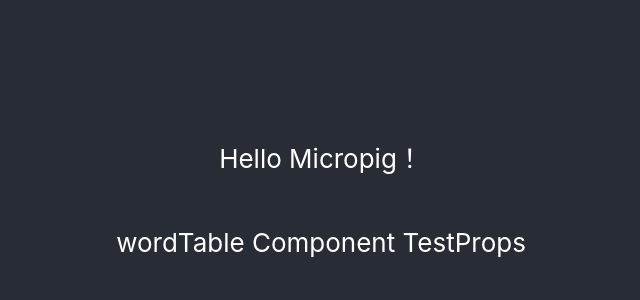
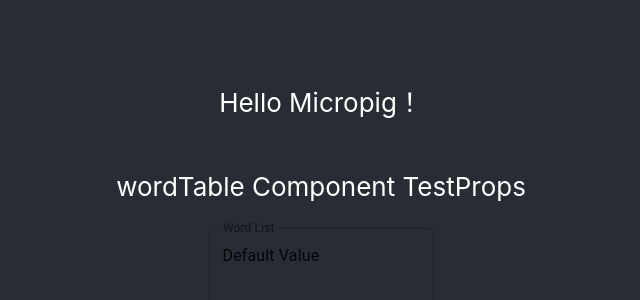
Before and after one commit to irys33/word-search-app, a React (Create React App) app: page / in a window 1280 px wide. Shown: the part 202-502 px from the top of the page, without its empty margins (319-959 px from the left). Built offline with nearby package versions, Linux system fonts and the light colour scheme.

Commit message:
add multi line form

```diff
--- a/src/App.js
+++ b/src/App.js
@@ -1,5 +1,6 @@
 
 import WordTable from './wordTable';
+import WordForm from './wordForm';
 
 function App() {
   var appHeaderStyle = {
@@ -19,6 +20,7 @@ function App() {
             Hello Micropig！
         </p>
         <WordTable name="TestProps" />
+        <WordForm value="DefaultValue" />
       </div>
     </div>
   );
--- a/src/wordForm.js
+++ b/src/wordForm.js
@@ -1,6 +1,25 @@
+
+import React from 'react';
+import { makeStyles } from '@material-ui/core/styles';
+import TextField from '@material-ui/core/TextField';
+
 
 function WordForm(props) {
-    return <p>wordForm Component {props.name}</p>;
+
+    const [value, setValue] = React.useState('Controlled');
+
+    return (
+      <div>
+        <TextField
+          id="outlined-multiline-static"
+          label="Word List"
+          multiline
+          rows={4}
+          defaultValue="Default Value"
+          variant="outlined"
+        />
+      </div>
+    );
 }
 
 export default WordForm;
```
